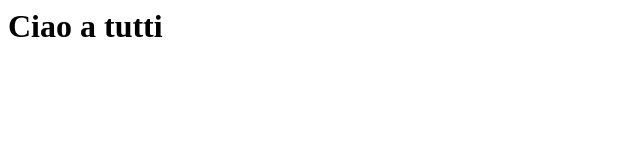
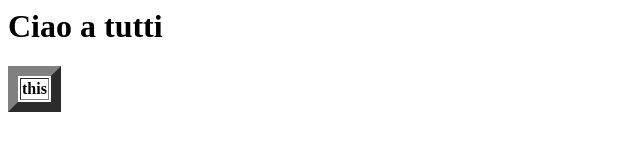
Before and after one commit to marcofabbri/progetto, a plain HTML site: page index.html in a window 1280 px wide. Shown: the whole page, without its empty margins (0-640 px from the left). Drawn offline with Linux system fonts and the light colour scheme.

Commit message:
modified index.html

```diff
--- a/index.html
+++ b/index.html
@@ -1,5 +1,10 @@
 <html>
 <body>
 	<h1>Ciao a tutti</h1>
+	<table border='10'>
+		<tr>
+			<th>this</th>
+		</tr>
+	</table>
 </body>
 </html>
```
